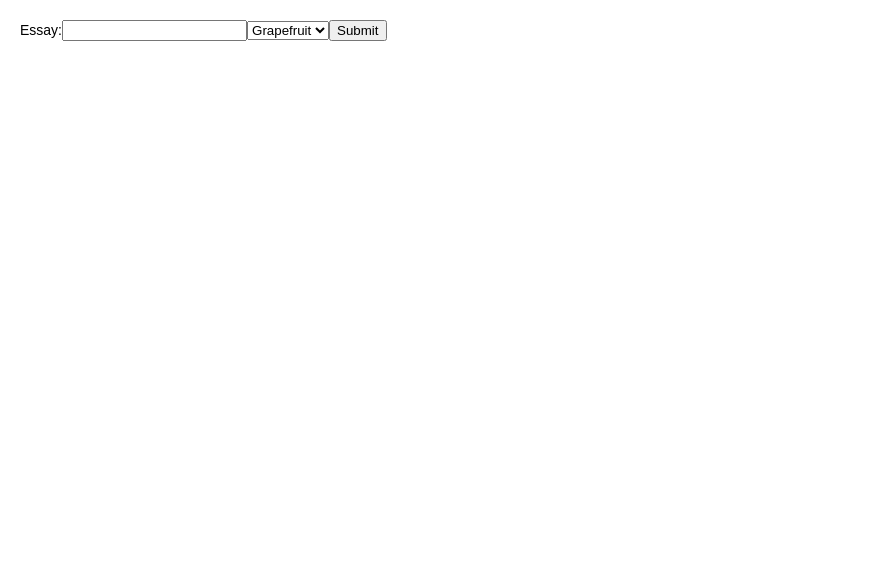
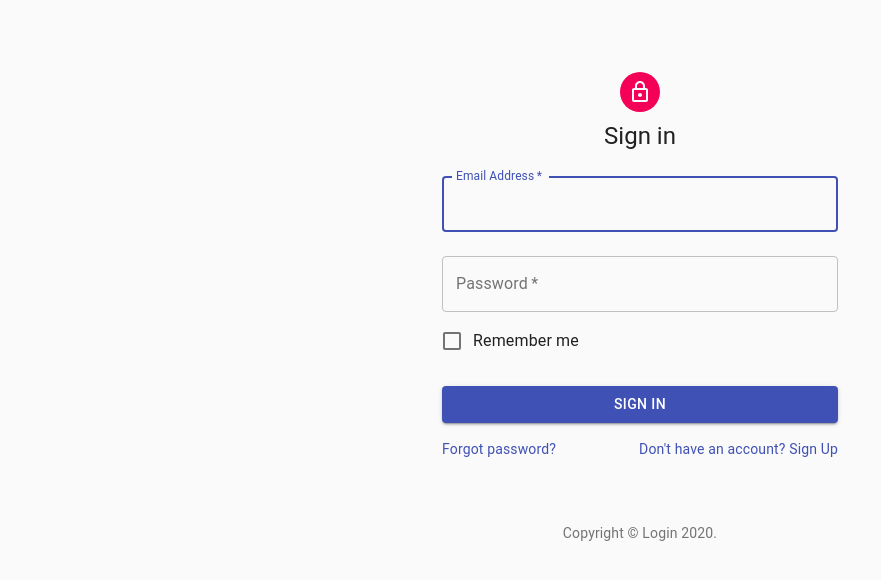
Before and after one commit to hungnt1997/react-app, a React (Create React App) app: page / in a window 1280 px wide. Shown: the top 580 px of the page, without its empty margins (0-881 px from the left). Built offline with nearby package versions, Linux system fonts and the light colour scheme; the HTML template or start-up script is replaced by a standard one.

Commit message:
add sign in template

```diff
--- /dev/null
+++ b/src/Component/LoginForm.js
@@ -0,0 +1,121 @@
+import React, { Component } from 'react';
+import { Button } from '@material-ui/core';
+import Avatar from '@material-ui/core/Avatar';
+import CssBaseline from '@material-ui/core/CssBaseline';
+import TextField from '@material-ui/core/TextField';
+import FormControlLabel from '@material-ui/core/FormControlLabel';
+import Checkbox from '@material-ui/core/Checkbox';
+import Link from '@material-ui/core/Link';
+import Grid from '@material-ui/core/Grid';
+import Box from '@material-ui/core/Box';
+import LockOutlinedIcon from '@material-ui/icons/LockOutlined';
+import Typography from '@material-ui/core/Typography';
+import { makeStyles } from '@material-ui/core/styles';
+import Container from '@material-ui/core/Container';
+const style = {
+  margin: 15,
+};
+
+
+function CopyRight() {
+  return <Typography variant="body2" color="textSecondary" align="center">
+    {'Copyright © '}
+    <Link color="inherit" href="https://material-ui.com/">
+      Login
+      </Link>{' '}
+    {new Date().getFullYear()}
+    {'.'}
+  </Typography>
+}
+const useStyle = makeStyles((theme) => ({
+  paper: {
+    marginTop: theme.spacing(8),
+    display: 'flex',
+    flexDirection: 'column',
+    alignItems: 'center',
+  },
+  avatar: {
+    margin: theme.spacing(1),
+    backgroundColor: theme.palette.secondary.main,
+  },
+  form: {
+    width: '100%', // Fix IE 11 issue.
+    marginTop: theme.spacing(1),
+  },
+  submit: {
+    margin: theme.spacing(3, 0, 2),
+  },
+}))
+
+export default function Login() {
+  const classes = useStyle();
+  return (
+    <Container component="main" maxWidth="xs">
+      <CssBaseline />
+      <div className={classes.paper}>
+        <Avatar className={classes.avatar}>
+          <LockOutlinedIcon />
+        </Avatar>
+        <Typography component="h1" variant="h5">
+          Sign in
+        </Typography>
+        <form className={classes.form} noValidate>
+          <TextField
+            variant="outlined"
+            margin="normal"
+            required
+            fullWidth
+            id="email"
+            label="Email Address"
+            name="email"
+            autoComplete="email"
+            autoFocus
+          />
+          <TextField
+            variant="outlined"
+            margin="normal"
+            required
+            fullWidth
+            name="password"
+            label="Password"
+            type="password"
+            id="password"
+            autoComplete="current-password"
+          />
+          <FormControlLabel
+            control={<Checkbox value="remember" color="primary" />}
+            label="Remember me"
+          />
+          <Button
+            type="submit"
+            fullWidth
+            variant="contained"
+            color="primary"
+            className={classes.submit}
+          >
+            Sign In
+          </Button>
+          <Grid container>
+            <Grid item xs>
+              <Link href="#" variant="body2">
+                Forgot password?
+              </Link>
+            </Grid>
+            <Grid item>
+              <Link href="#" variant="body2">
+                {"Don't have an account? Sign Up"}
+              </Link>
+            </Grid>
+          </Grid>
+        </form>
+
+      </div>
+      <Box mt={8}>
+        <CopyRight />
+      </Box>
+
+
+
+    </Container>
+  )
+}
--- a/src/index.js
+++ b/src/index.js
@@ -1,151 +1,9 @@
 import React from 'react';
 import ReactDOM from 'react-dom';
 import './index.css';
-import NameForm from './form.js'
 // import App from './app.js';
-import LoginControl from  './login.js';
-class Square extends React.Component {
-    render() {
-      return (
-        <button
-        className="square"
-        onClick={ () => {this.props.onClick()}}
-        >
-            {this.props.value}
-        </button>
-      );
-    }
-  }
-
-  class Board extends React.Component {
-    renderSquare(i) {
-      return <Square
-      value={this.props.squares[i]}
-      onClick={() => this.props.onClick(i)}
-      />;
-    }
-
-
-    render() {
-
-      return (
-        <div>
-          <div className="board-row">
-            {this.renderSquare(0)}
-            {this.renderSquare(1)}
-            {this.renderSquare(2)}
-          </div>
-          <div className="board-row">
-            {this.renderSquare(3)}
-            {this.renderSquare(4)}
-            {this.renderSquare(5)}
-          </div>
-          <div className="board-row">
-            {this.renderSquare(6)}
-            {this.renderSquare(7)}
-            {this.renderSquare(8)}
-          </div>
-        </div>
-      );
-    }
-  }
-
-  class Game extends React.Component {
-    constructor(props){
-      super(props);
-      this.state = {
-        history : [{
-          squares:  Array(9).fill(null)
-        }
-        ],
-        xIsNext: true,
-        stepNumber: 0,
-      }
-    }
-    handleClick(i){
-      const history = this.state.history.slice(0, this.state.stepNumber + 1);
-      const current = history[history.length - 1];
-      const squares = current.squares.slice();
-      if (calculateWinner(squares) || squares[i]) {
-        return;
-      }
-      squares[i] = this.state.xIsNext ? 'X' : 'O';
-      this.setState({
-        history: history.concat([{
-          squares: squares,
-        }]),
-        xIsNext: !this.state.xIsNext,
-        stepNumber: history.length,
-      });
-    }
-    jumpTo(step){
-      this.setState({
-        stepNumber: step,
-        xIsNext: (step % 2) === 0 ,
-      })
-    }
-    render() {
-      const history = this.state.history;
-      const current = history[this.state.stepNumber];
-      const winner = calculateWinner(current.squares)
-      const move  = history.map((step, move ) => {
-        const desc = move ?  "Go to move #" + move:
-        "Go to game start";
-
-        return (
-          <li key={move}>
-            <button onClick={()=> this.jumpTo(move)}>{desc}</button>
-          </li>
-        );
-      });
-
-      let status;
-      if ( winner ){
-          status = 'Winner: ' + winner
-      }
-      else{
-          status = 'Next play: ' + (this.state.xIsNext ? 'X' : 'O');
-      }
-      return (
-        <div className="game">
-          <div className="game-board">
-            <Board
-                squares = {current.squares}
-                onClick = {(i) => this.handleClick(i)}
-            />
-          </div>
-          <div className="game-info">
-            <div>{ status }</div>
-            <ol>{move}</ol>
-          </div>
-        </div>
-      );
-    }
-  }
-
-  // ========================================
-
+import  Login from './Component/LoginForm.js'
   ReactDOM.render(
-    <NameForm />,
+    <Login />,
     document.getElementById('root')
   );
-
-  function calculateWinner(squares) {
-    const lines = [
-      [0, 1, 2],
-      [3, 4, 5],
-      [6, 7, 8],
-      [0, 3, 6],
-      [1, 4, 7],
-      [2, 5, 8],
-      [0, 4, 8],
-      [2, 4, 6],
-    ];
-    for (let i = 0; i < lines.length; i++) {
-      const [a, b, c] = lines[i];
-      if (squares[a] && squares[a] === squares[b] && squares[a] === squares[c]) {
-        return squares[a];
-      }
-    }
-    return null;
-  }
```
Also changed, not shown: package.json (+6 -1 lines), src/countingmanager.js (added, +55 -0 lines), 1 other file (tests, documents, lock files or other folders).
